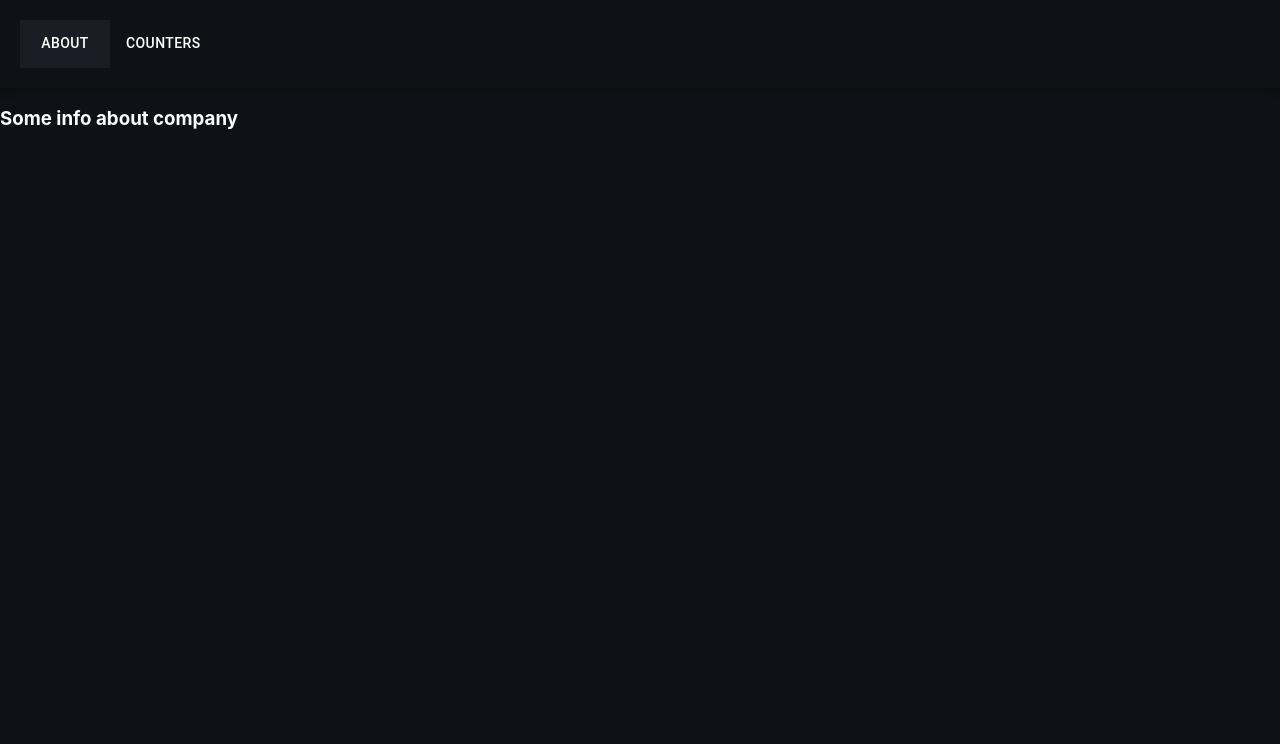
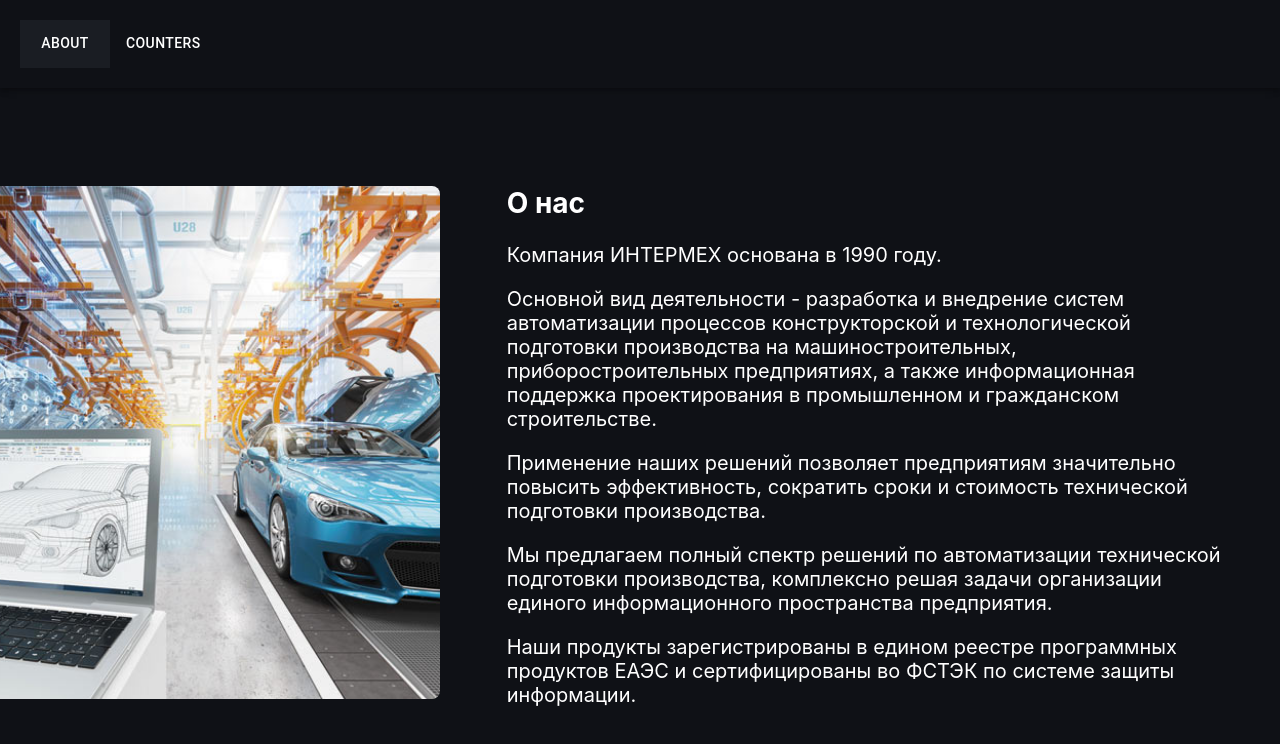
Before and after one commit to Sir-Alexio/Sir-Alexio.github.io, a React (Create React App) app: page /about in a window 1280 px wide. Shown: the top 744 px of the page. Built offline with nearby package versions, Linux system fonts and the light colour scheme.

Commit message:
Task 3 [React] - Added full styles. Now it looks great

```diff
--- a/src/views/About/index.tsx
+++ b/src/views/About/index.tsx
@@ -1,8 +1,41 @@
-const About : React.FC = ()=>{
+// Ваш компонент About.js
+import React from 'react';
+import Image from './image.jpg';
+
+const About: React.FC = () => {
     return (
-        <div>
-            <h3>Some info about company</h3>
+      <div style={{ display: 'flex', alignItems: 'flex-start', padding: '22px 20px 20px', maxWidth: '1200px', margin: 'auto', color: 'white' }}>
+        <div style={{ flex: 1, marginRight: '20px', alignSelf: 'flex-start', marginTop: '2cm' }}>
+          {/* Левая часть - изображение */}
+          <img src={Image} alt="Company Image" style={{ width: '140%', height: 'auto', borderRadius: '8px', marginLeft: '-3cm', marginBottom: '1cm' }} />
         </div>
-    )
-}
-export default About
+        <div style={{ flex: 2, paddingLeft: '80px', marginTop: '2cm' }}>
+          {/* Правая часть - текст */}
+          <h2 style={{ fontSize: '28px', marginTop: 0 }}>О нас</h2>
+          <p style={{ fontSize: '20px' }}>
+            Компания ИНТЕРМЕХ основана в 1990 году.
+          </p>
+          <p style={{ fontSize: '20px' }}>
+            Основной вид деятельности - разработка и внедрение систем автоматизации процессов
+            конструкторской и технологической подготовки производства на машиностроительных,
+            приборостроительных предприятиях, а также информационная поддержка проектирования
+            в промышленном и гражданском строительстве.
+          </p>
+          <p style={{ fontSize: '20px' }}>
+            Применение наших решений позволяет предприятиям значительно повысить эффективность,
+            сократить сроки и стоимость технической подготовки производства.
+          </p>
+          <p style={{ fontSize: '20px' }}>
+            Мы предлагаем полный спектр решений по автоматизации технической подготовки производства,
+            комплексно решая задачи организации единого информационного пространства предприятия.
+          </p>
+          <p style={{ fontSize: '20px' }}>
+            Наши продукты зарегистрированы в едином реестре программных продуктов ЕАЭС и
+            сертифицированы во ФСТЭК по системе защиты информации.
+          </p>
+        </div>
+      </div>
+    );
+  };
+
+  export default About;
--- a/src/views/Home/index.tsx
+++ b/src/views/Home/index.tsx
@@ -1,10 +1,18 @@
 import React from 'react';
 
 const Homepage : React.FC = ()=>{
-return (
-    <div>
-        Home page
-    </div>
-)
+    return (
+        <div style={{ maxWidth: '800px', margin: 'auto', color: 'white', textAlign: 'center', paddingTop: '50px' }}>
+          <h1 style={{ fontSize: '36px', marginBottom: '20px' }}>О тестовом задании</h1>
+          <p style={{ fontSize: '20px' }}>
+            Этот проект создан в рамках тестового задания, и автор посвятил значительное количество времени и усилий,
+            чтобы разработать функциональное и стильное веб-приложение.
+          </p>
+          <p style={{ fontSize: '20px', marginTop: '20px' }}>
+            Надеюсь вам понравится здесь и вы сможете похвалить автора за проделанную работу 😊
+          </p>
+        </div>
+      );
+
 }
 export default Homepage;
--- a/src/views/NotFound/index.tsx
+++ b/src/views/NotFound/index.tsx
@@ -1,9 +1,12 @@
 const NotFound : React.FC = ()=>{
     return (
-        <div>
-            Page not found
+        <div style={{ display: 'flex', alignItems: 'center', justifyContent: 'center', height: '70vh', color: 'white', fontSize: '36px' }}>
+          <div>
+            <div style={{ fontSize: '100px', marginBottom: '20px' }}>404</div>
+            <p>Извините, страница не найдена 😟</p>
+          </div>
         </div>
-    )
+      );
 }
 
 export default NotFound;
```
Also changed, not shown: src/views/About/image.jpg (added), src/views/About/newImage.jpg (added).
